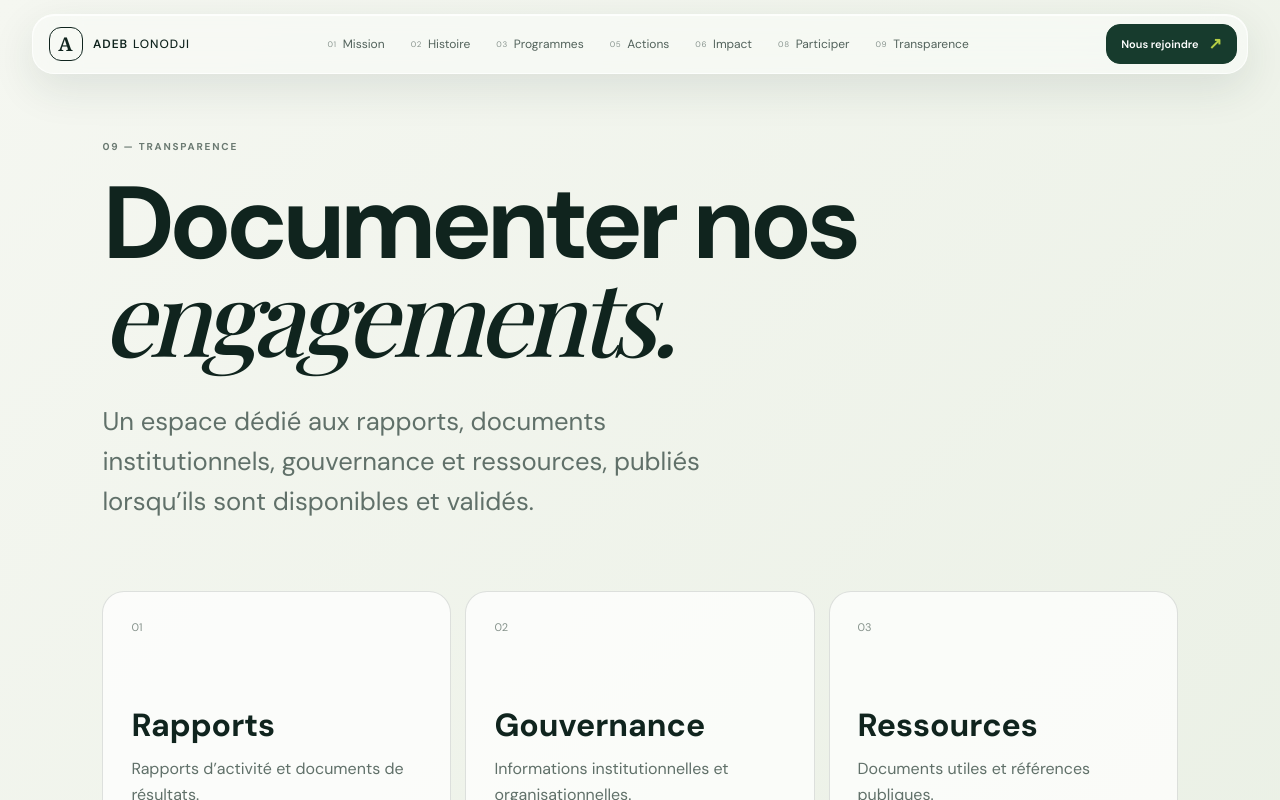
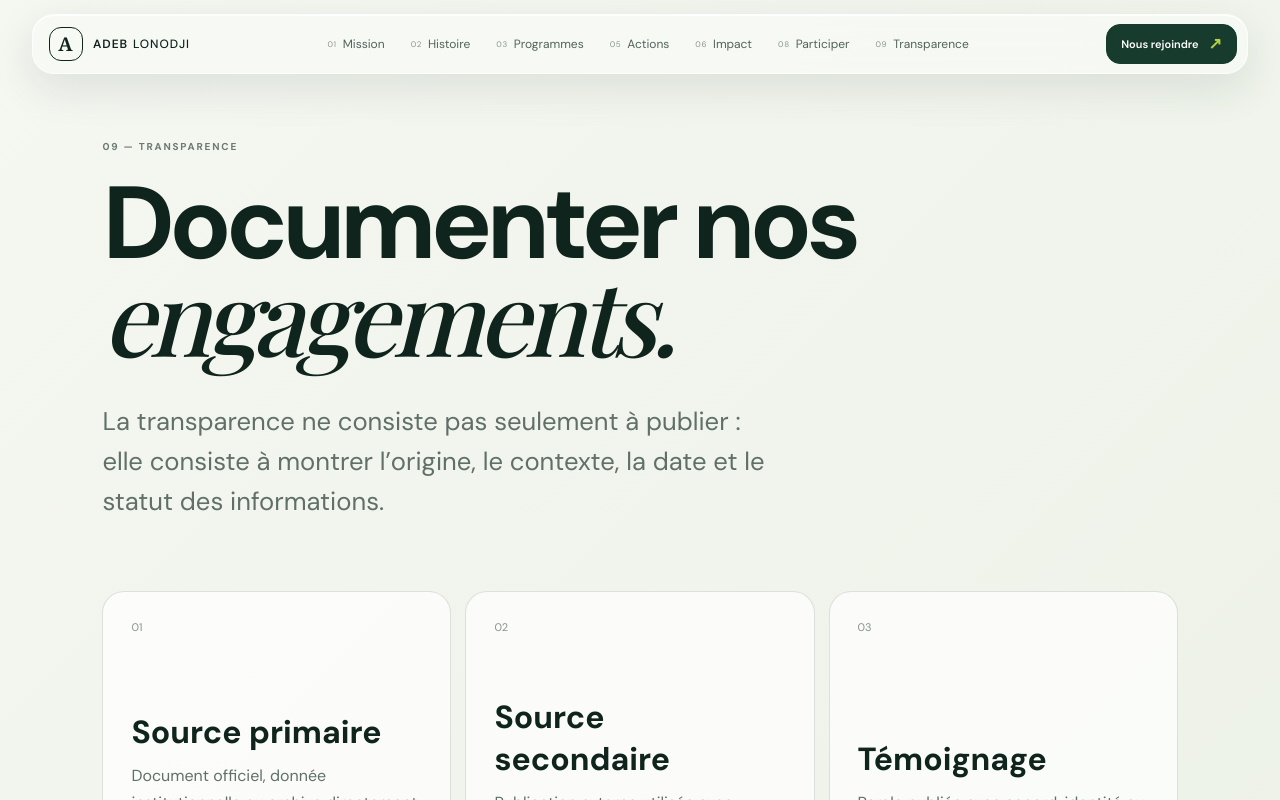
Before and after one commit to bmlemad/Lonodji, a Next.js app: page /transparence in a window 1280 px wide. Shown: the top 800 px of the page. Built offline with nearby package versions, Linux system fonts and the light colour scheme; a web font is replaced by a local one.

Commit message:
content: strengthen data provenance and publication status

```diff
--- a/app/transparence/page.tsx
+++ b/app/transparence/page.tsx
@@ -7,6 +7,13 @@ export const metadata: Metadata = {
   alternates: { canonical: "/transparence" },
 };
 
+const rules = [
+  ["01", "Source primaire", "Document officiel, donnée institutionnelle ou archive directement attribuable."],
+  ["02", "Source secondaire", "Publication externe utilisée avec attribution et vérification du contexte."],
+  ["03", "Témoignage", "Parole publiée avec accord, identité ou statut précisé lorsque pertinent."],
+  ["04", "À vérifier", "Information repérée mais non encore suffisamment établie pour être présentée comme un fait."],
+];
+
 export default function Transparence() {
-  return <main id="main-content" className="detail-page"><p className="eyebrow">09 — Transparence</p><h1>Documenter nos<br/><em>engagements.</em></h1><p className="detail-lead">Un espace dédié aux rapports, documents institutionnels, gouvernance et ressources, publiés lorsqu’ils sont disponibles et validés.</p><div className="detail-grid"><article><span>01</span><h2>Rapports</h2><p>Rapports d’activité et documents de résultats.</p><small>Espace en préparation</small></article><article><span>02</span><h2>Gouvernance</h2><p>Informations institutionnelles et organisationnelles.</p><small>Espace en préparation</small></article><article><span>03</span><h2>Ressources</h2><p>Documents utiles et références publiques.</p><small>Espace en préparation</small></article></div><Link className="button primary" href="/#contact">Entrer en contact ↗</Link><Link className="back-link" href="/">← Accueil</Link></main>;
+  return <main id="main-content" className="detail-page"><p className="eyebrow">09 — Transparence</p><h1>Documenter nos<br/><em>engagements.</em></h1><p className="detail-lead">La transparence ne consiste pas seulement à publier : elle consiste à montrer l’origine, le contexte, la date et le statut des informations.</p><div className="detail-grid">{rules.map(([n,title,description])=><article key={n}><span>{n}</span><h2>{title}</h2><p>{description}</p></article>)}</div><section className="detail-note"><span className="module-tag">Méthode éditoriale</span><h2>Ce qui est connu, ce qui est sourcé, ce qui reste à vérifier.</h2><p>Les informations historiques, territoriales, financières et relatives aux actions seront distinguées selon leur niveau de preuve. Une source externe ne sera jamais présentée comme une validation officielle.</p><div className="status-list"><span>SOURCE PRIMAIRE</span><span>SOURCE SECONDAIRE</span><span>TÉMOIGNAGE</span><span>À VÉRIFIER</span></div></section><Link className="button primary" href="/#contact">Entrer en contact ↗</Link><Link className="back-link" href="/">← Accueil</Link></main>;
 }
```
